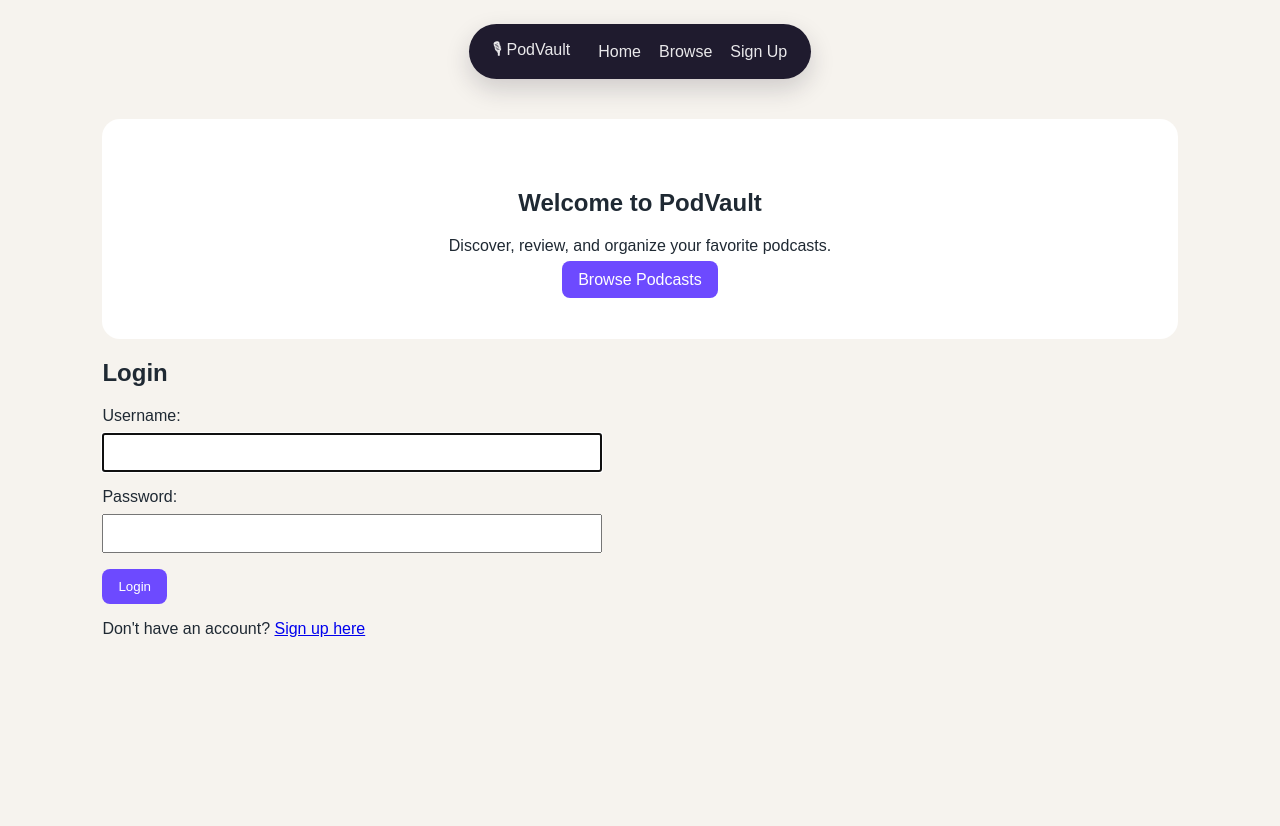
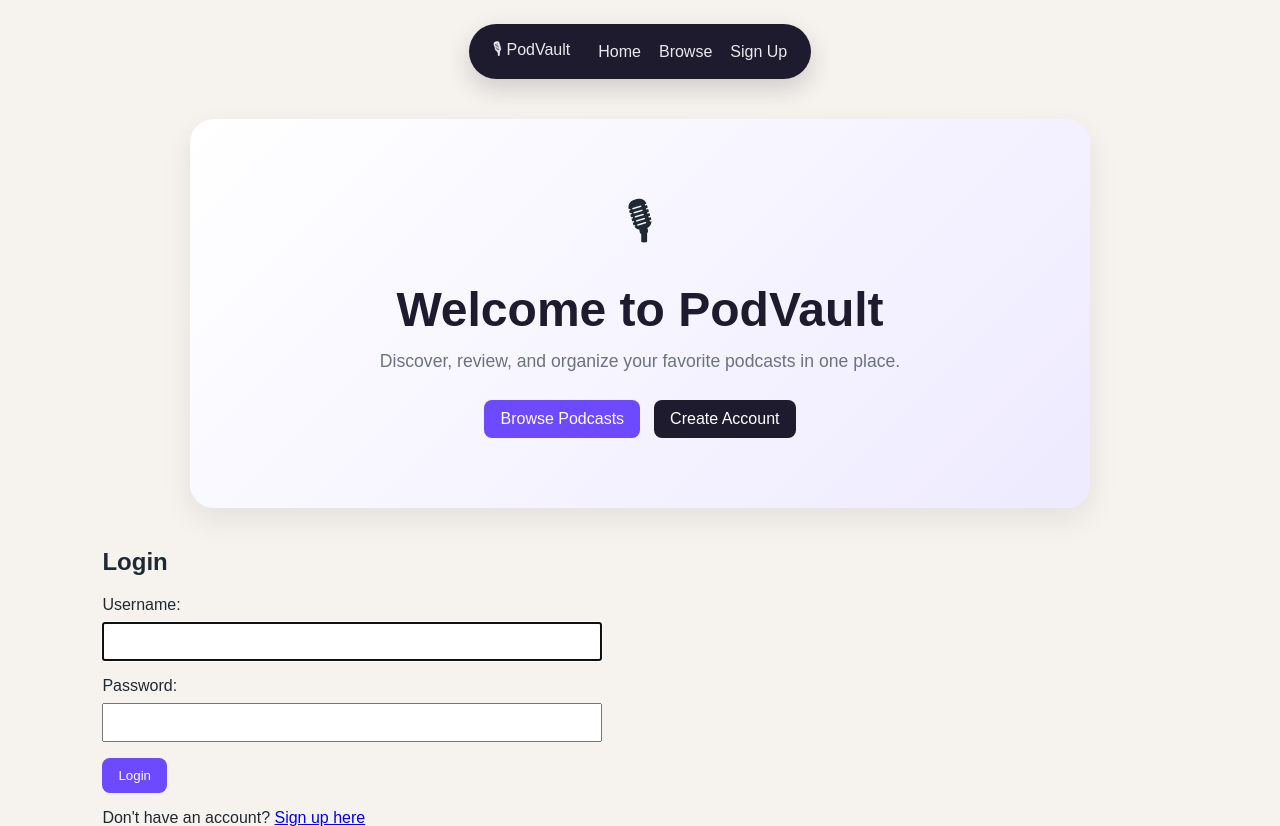
Before and after one commit to levi81770/PodVault, a Django app: page / in a window 1280 px wide. Shown: the top 826 px of the page. Before the commit the page ends 637 px from the top, so only its background shows below. Run offline with Django 5.2, Linux system fonts and the light colour scheme.

Commit message:
Style home hero section

```diff
--- a/podcasts/static/css/style.css
+++ b/podcasts/static/css/style.css
@@ -116,8 +116,40 @@ form select {
 }
 
 .hero {
-    background: white;
-    padding: 50px;
-    border-radius: 18px;
+    background: linear-gradient(135deg, #ffffff, #eeeaff);
+    padding: 70px 30px;
+    border-radius: 24px;
     text-align: center;
+    box-shadow: 0 12px 30px rgba(31, 27, 46, 0.08);
+    max-width: 900px;
+    margin: 0 auto 40px;
 }
+
+.hero-icon {
+    font-size: 3rem;
+    margin-bottom: 12px;
+}
+
+.hero h1 {
+    font-size: 3rem;
+    margin: 0 0 14px;
+    color: #1f1b2e;
+}
+
+.hero p {
+    font-size: 1.1rem;
+    color: #6b7280;
+    max-width: 560px;
+    margin: 0 auto 28px;
+}
+
+.hero-actions {
+    display: flex;
+    justify-content: center;
+    gap: 14px;
+    flex-wrap: wrap;
+}
+
+.secondary-btn {
+    background-color: #1f1b2e;
+}
--- a/podcasts/templates/home.html
+++ b/podcasts/templates/home.html
@@ -2,12 +2,29 @@
 
 {% block content %}
 
-  <section class="hero">
-    <h1>Welcome to PodVault</h1>
-    <p>Discover, review, and organize your favorite podcasts.</p>
+<section class="hero">
+  <div class="hero-icon">🎙</div>
 
+  <h1>Welcome to PodVault</h1>
+
+  <p>
+    Discover, review, and organize your favorite podcasts in one place.
+  </p>
+
+  <div class="hero-actions">
     <a class="btn" href="{% url 'podcast_list' %}">Browse Podcasts</a>
-  </section>
+
+    {% if user.is_authenticated %}
+      <a class="btn secondary-btn" href="{% url 'playlist_list' %}">
+        My Playlists
+      </a>
+    {% else %}
+      <a class="btn secondary-btn" href="{% url 'signup' %}">
+        Create Account
+      </a>
+    {% endif %}
+  </div>
+</section>
 
   {% if not user.is_authenticated %}
     <section>
```
